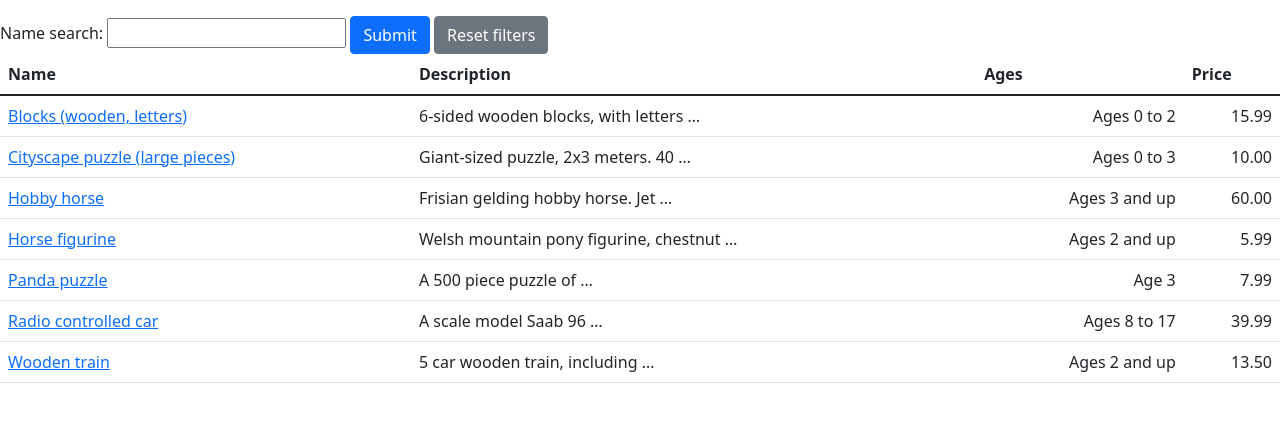
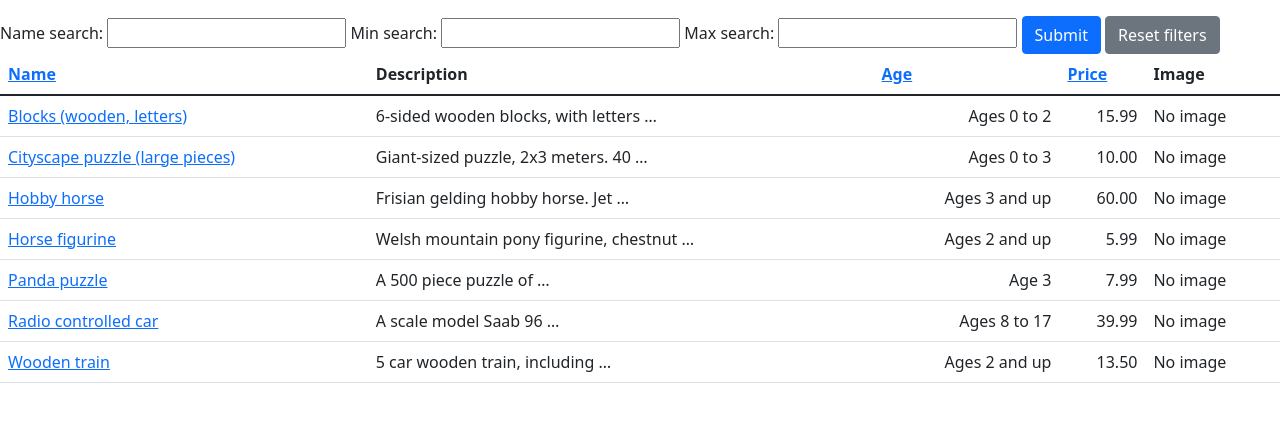
Before and after one commit to cosc140-s22/cosc140-hw5-cris_hw5, a Django app: page /products/ in a window 1280 px wide. Shown: the part 114-536 px from the top of the page. Run offline with Django 4.2, Linux system fonts and the light colour scheme; data comes from the database, SQL or seed files in the repository; data that the repository does not hold is empty.

Commit message:
completed

```diff
--- a/products/admin.py
+++ b/products/admin.py
@@ -2,3 +2,6 @@ from django.contrib import admin
 
 from .models import Product
 admin.site.register(Product)
+
+from .models import ProductImage
+admin.site.register(ProductImage)
--- a/products/forms.py
+++ b/products/forms.py
@@ -2,3 +2,5 @@ from django import forms
 
 class ProductFilterForm(forms.Form):
     name_search = forms.CharField(label="Name search", max_length=50, required=False)
+    min_price=forms.DecimalField(label='Min search',decimal_places=2,required=False)
+    max_price=forms.DecimalField(label='Max search',decimal_places=2,required=False)
--- a/products/models.py
+++ b/products/models.py
@@ -6,6 +6,13 @@ class Product(models.Model):
     price = models.DecimalField(max_digits=6, decimal_places=2, blank=False)
     minimum_age_appropriate = models.IntegerField(default=0, blank=False)
     maximum_age_appropriate = models.IntegerField(default=-1, blank=False)
+    def random_image(self):
+      images= self.productimage_set.all()
+      if images.exists():
+        return images.order_by('?')[0]
+      else:
+        return None
+
 
     def __str__(self):
         return f"Product {self.name}, price {self.price:.02f}"
@@ -17,3 +24,12 @@ class Product(models.Model):
             return f"Age {self.minimum_age_appropriate}"
         else:
             return f"Ages {self.minimum_age_appropriate} to {self.maximum_age_appropriate}"
+class ProductImage(models.Model):
+    image= models.ImageField(upload_to='product_images/')
+    caption= models.CharField(max_length=50,blank=True)
+    product= models.ForeignKey(Product,on_delete=models.CASCADE)
+
+
+
+    def __str__(self):
+      return self.caption
--- a/products/templates/products/index.html
+++ b/products/templates/products/index.html
@@ -11,10 +11,11 @@
 {% block content %}
 <table class="table">
     <thead>
-        <th>Name
+        <th> <a href="{% url 'index' %}?sort=name">Name</a>
         <th>Description
-        <th>Ages
-        <th>Price
+        <th><a href="{% url 'index' %}?sort=age">Age</a>
+        <th><a href="{% url 'index' %}?sort=price">Price</a>
+          <th>Image
     </thead>
     <tbody>
 {% for p in products %}
@@ -23,6 +24,20 @@
         <td>{{ p.description|truncatewords:5 }}
         <td class="right">{{ p.age_range }}
         <td class="right">{{ p.price|floatformat:2 }}
+          <td class='foto'>
+            {% with img=p.random_image %}
+            {% if img is None %}
+              No image
+            {% else %}
+
+            {% if img.image.width > img.image.height %}
+            <img src="{{ img.image.url }} " alt='{{img.caption}}' width='100'>
+            {% else %}
+            <img src="{{ img.image.url }} " alt='{{img.caption}}' height='100'>
+            {% endif %}
+            {% endif %}
+            {% endwith %}
+
 {% endfor %}
     </tbody>
 </table>
--- a/products/templates/products/show.html
+++ b/products/templates/products/show.html
@@ -3,6 +3,12 @@
 {% block content %}
 <p class="lead">Details for {{product.name}}</p>
 <dl>
+    {% for img in product.productimage_set.all %}
+    <img src="{{ img.image.url }} " alt='{{img.caption}}'>
+
+
+
+    {% endfor %}
     <dt>Description</dt><dd>{{product.description}}</dd>
     <dt>Ages</dt><dd>{{product.age_range}}</dd>
     <dt>Price</dt><dd>{{product.price}}</dd>
--- a/products/views.py
+++ b/products/views.py
@@ -3,13 +3,26 @@ from django.db.models import Prefetch
 from .models import Product
 from .forms import ProductFilterForm
 
+
 def index(request):
+    Product.objects.prefetch_related(Prefetch('productimage_set'))
     products = Product.objects.all().order_by('name')
     form = ProductFilterForm(request.GET)
-    name_search = request.GET.get('name_search')
-    if name_search:
-        products = products.filter(name__icontains=name_search)
-
+    if form.is_valid():
+      name_search = form.cleaned_data['name_search']
+      max_search = form.cleaned_data['max_price']
+      min_search = form.cleaned_data['min_price']
+      if max_search:
+        products=products.filter(price__lt=max_search)
+      if min_search:
+        products=products.filter(price__gt=min_search)
+      if name_search:
+          products = products.filter(name__icontains=name_search)
+    sort= request.GET.get("sort")
+    if sort:
+      if sort=='age':
+        sort="minimum_age_appropriate"
+      products=Product.objects.all().order_by(sort)
     context = {'products': products, 'form': form}
     return render(request, 'products/index.html', context)
 
--- a/toystore/settings.py
+++ b/toystore/settings.py
@@ -27,10 +27,10 @@ SECRET_KEY = 'django-insecure-ehu47$em41%3vc5z5)$x+1y1vh-e*u@kv5*0!#bju-#i@+96+)
 DEBUG = True
 
 # repl.it happiness
-ALLOWED_HOSTS = ['*']
+ALLOWED_HOSTS = ['https://cosc140-hw5-crishw5.crisdj13.repl.co','*']
 X_FRAME_OPTIONS = '*'
 
-
+CSRF_TRUSTED_ORIGINS=['https://cosc140-hw5-crishw5.crisdj13.repl.co']
 # Application definition
 
 INSTALLED_APPS = [
```
Also changed, not shown: README.md, images/product_images/block1.jpeg (added), images/product_images/block2.jpeg (added), images/product_images/car1.jpeg (added), images/product_images/car2.jpeg (added), images/product_images/city1.jpeg (added), images/product_images/city2.jpeg (added), images/product_images/hhorse1.jpeg (added), images/product_images/horse_fig.jpeg (added), images/product_images/train.jpeg (added), products/migrations/0002_productimage.py (added), 1 other file.
